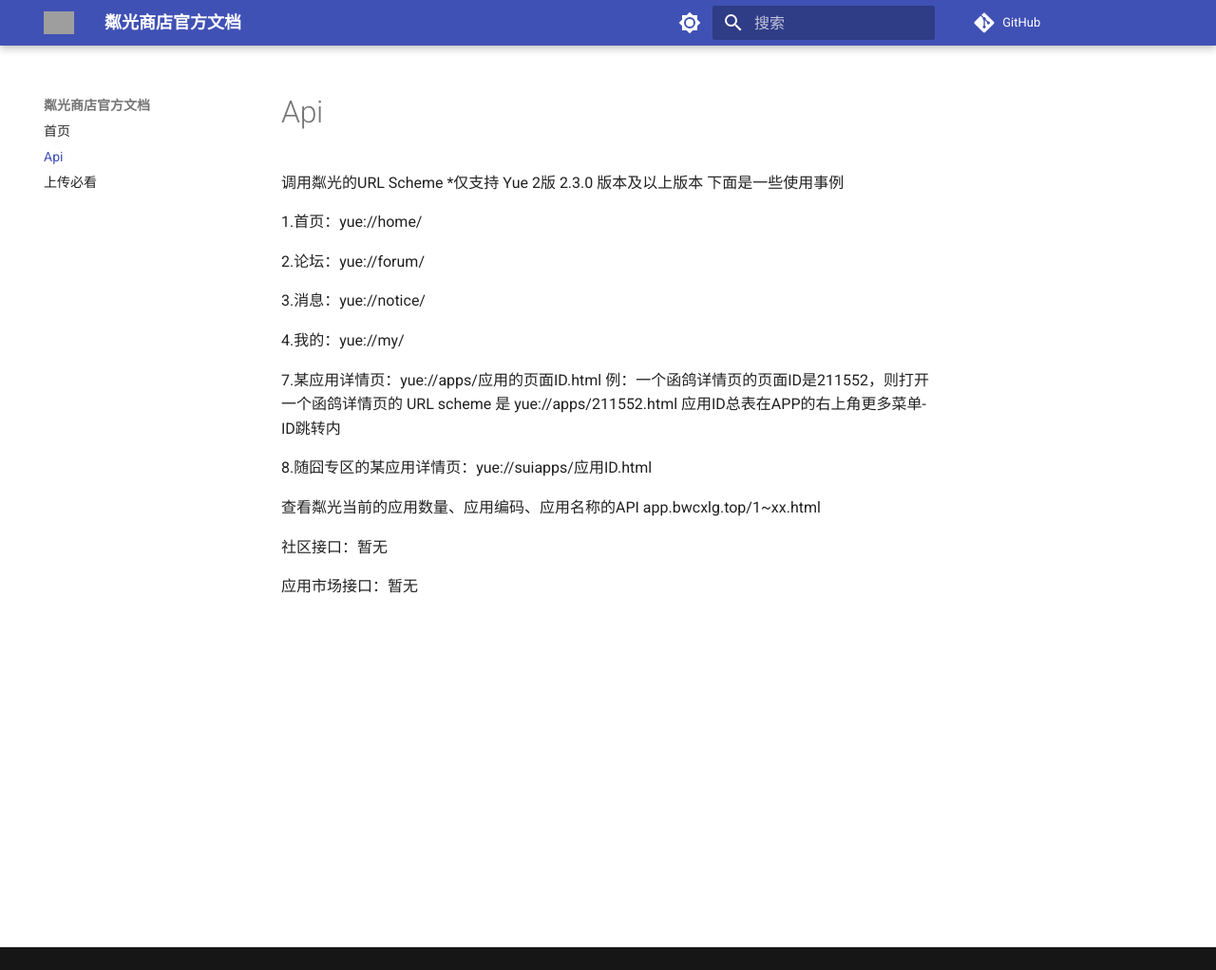
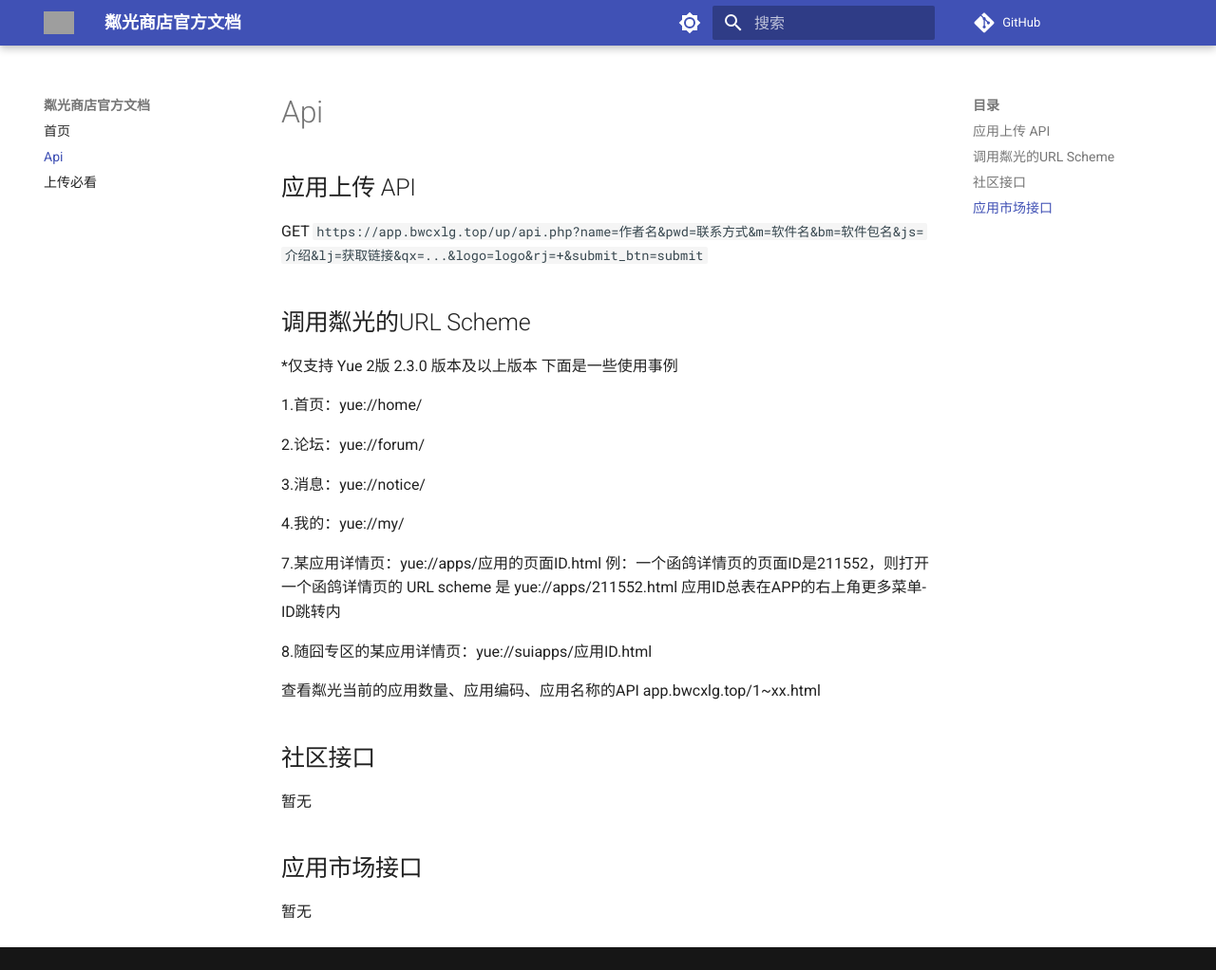
Before and after one commit to Sparklingst/docs, an MkDocs documentation site: the page built from docs/api.md, in a window 1280 px wide and 1022 px high. Shown: the whole window at 95% size. Built offline with MkDocs 1.6.1 and Material for MkDocs 9.7.7, drawn with Linux system fonts in a browser that asks for light colours; comment, search, counter and statistics services are not loaded; grey boxes are pictures that could not be loaded.

```diff
--- a/docs/api.md
+++ b/docs/api.md
@@ -1,4 +1,8 @@
-调用粼光的URL Scheme
+## 应用上传 API
+
+GET `https://app.bwcxlg.top/up/api.php?name=作者名&pwd=联系方式&m=软件名&bm=软件包名&js=介绍&lj=获取链接&qx=...&logo=logo&rj=+&submit_btn=submit`
+
+## 调用粼光的URL Scheme
 *仅支持 Yue 2版 2.3.0 版本及以上版本
 下面是一些使用事例
 
@@ -19,6 +23,10 @@
 查看粼光当前的应用数量、应用编码、应用名称的API
 app.bwcxlg.top/1~xx.html
 
-社区接口：暂无
+## 社区接口
 
-应用市场接口：暂无
+暂无
+
+## 应用市场接口
+
+暂无
```
